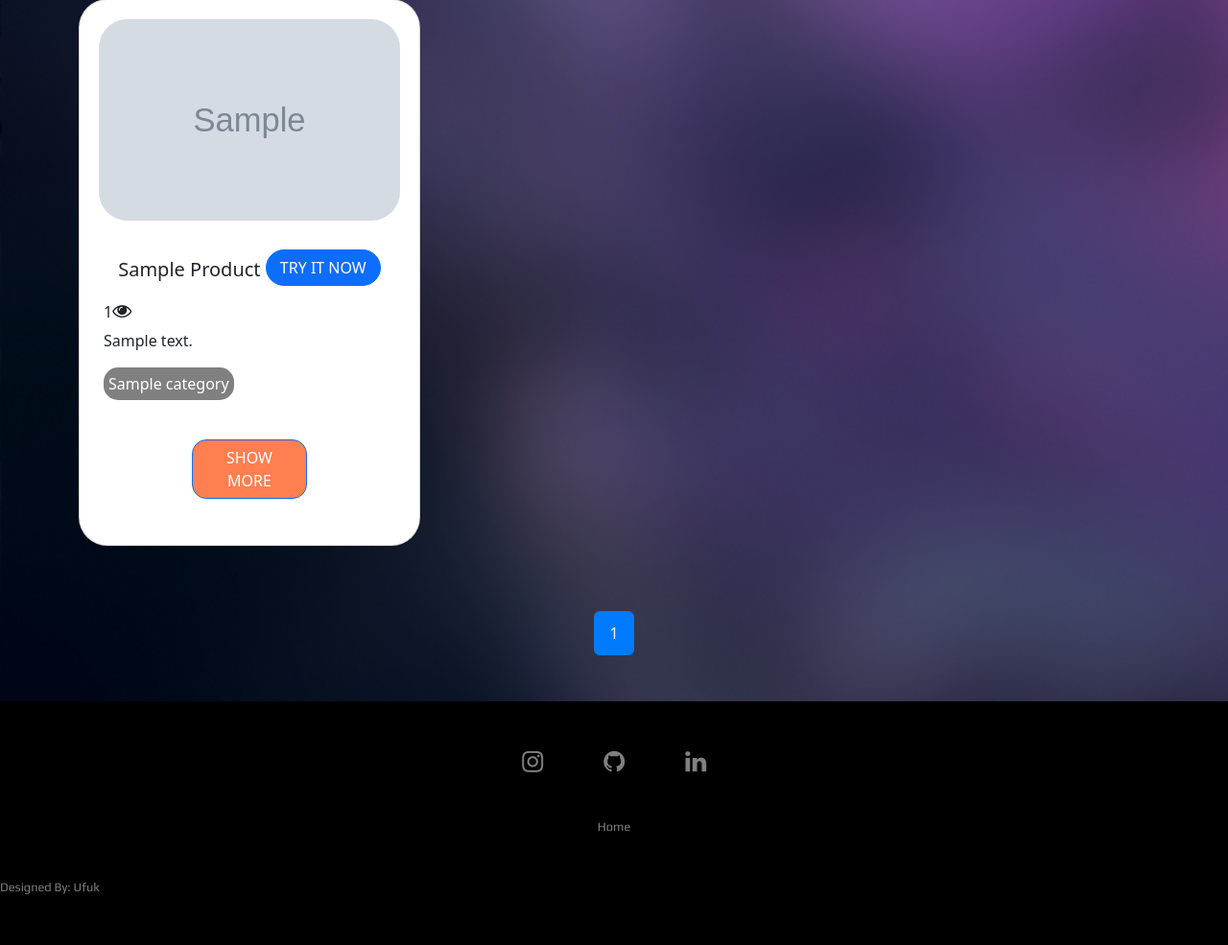
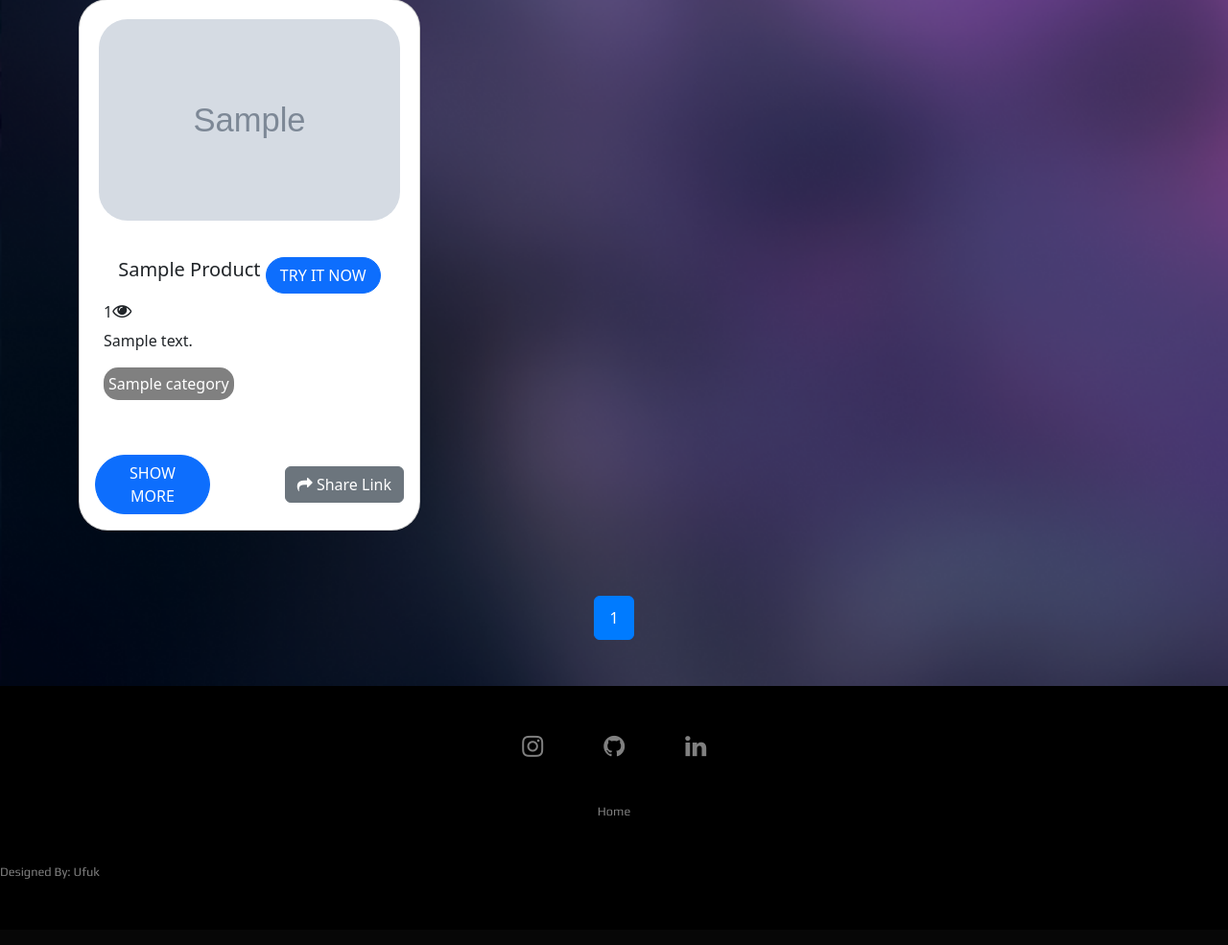
Before and after one commit to ufukcicekdev/aiProjectWebsite, a Django app: page / in a window 1280 px wide. Shown: the part 402-1387 px from the top of the page at 96% size. After the commit the page ends 1318 px from the top, so only its background shows below. Run offline with Django 4.2, Linux system fonts and the light colour scheme; tables that the repository leaves empty hold one stand-in row (values such as "Sample post"); grey boxes marked "Sample" are stand-in pictures; some libraries are stand-ins or nearby versions.

Commit message:
share link added

```diff
--- a/aiwebsite/templates/core/base.html
+++ b/aiwebsite/templates/core/base.html
@@ -28,6 +28,7 @@
     <!--GOOGLE FONTS-->
     <link rel="preconnect" href="https://fonts.gstatic.com">
     <link href="https://fonts.googleapis.com/css2?family=Fredoka+One&family=Play&display=swap" rel="stylesheet">
+
 
     <!-- Google tag (gtag.js) -->
 <script async src="https://www.googletagmanager.com/gtag/js?id=G-CEB1S1LBF2"></script>
--- a/aiwebsite/templates/page/product_list.html
+++ b/aiwebsite/templates/page/product_list.html
@@ -38,34 +38,59 @@
                     <img src="{{ product.imageSrc }}" width="250" height="250" class="card-img-top" alt="{{ product.title }}">
                 </div>
                 <div class="card-body">
-                    <h5 class="card-title" style="text-align: center;" title="{{product.title}}">{{ product.title | title }} <a href="{{ product.url }}" target="_blank" class="btn btn-primary btn-block mb-2">TRY IT NOW</a></h5>
+                    <h5 class="card-title" style="text-align: center;" title="{{product.title}}">
+                        {{ product.title | title }}  <a href="{{ product.url }}" target="_blank" class="btn btn-primary btn-block mt-2">TRY IT NOW</a>
+                    </h5>
                     <h6>{{ product.view_count }}<i class="fa fa-eye" style="font-size:20px"></i></h6>
                     <p class="card-text">{{ product.description | truncatechars:200 }}</p>
-                    <p class="card-category" title="{{ product.category.title }}" style="background-color: grey; color: white; padding: 5px; border-radius: 15px; text-align: center; display: inline-block; width: fit-content;">{{ product.category.title }}</p>
+                    <p class="card-category" title="{{ product.category.title }}"
+                       style="background-color: grey; color: white; padding: 5px; border-radius: 15px; text-align: center; display: inline-block; width: fit-content;">
+                        {{ product.category.title }}
+                    </p>
                 </div>
-                <div class="mb-5 d-flex flex-column align-items-center">
+                <div class="d-flex justify-content-between align-items-center p-3">
+                    <div>
+                        <a href="{{ product.get_absolute_url }}" class="btn btn-primary btn-block">SHOW MORE</a>
 
-                    <a href="{{ product.get_absolute_url }}" class="btn btn-primary btn-block" style="background-color: coral; border-radius: 15px;">SHOW MORE</a>
+                    </div>
+                    <div>
+                        <button class="btn btn-secondary copy-link-button" data-link="https://aibridge.tech{{ product.get_absolute_url }}">
+                            <i class="fa fa-share"></i> Share Link
+                        </button>
+                    </div>
                 </div>
             </div>
         </div>
         {% endfor %}
     {% elif products %}
         {% for product in page_obj %}
+
         <div class="col">
             <div class="card">
                 <div class="image-container">
                     <img src="{{ product.imageSrc }}" width="250" height="250" class="card-img-top" alt="{{ product.title }}">
                 </div>
                 <div class="card-body">
-                    <h5 class="card-title" style="text-align: center;" title="{{product.title}}">{{ product.title | title }} <a href="{{ product.url }}" target="_blank" class="btn btn-primary btn-block mb-2">TRY IT NOW</a></h5>
+                    <h5 class="card-title" style="text-align: center;" title="{{product.title}}">
+                        {{ product.title | title }}  <a href="{{ product.url }}" target="_blank" class="btn btn-primary btn-block mt-2">TRY IT NOW</a>
+                    </h5>
                     <h6>{{ product.view_count }}<i class="fa fa-eye" style="font-size:20px"></i></h6>
                     <p class="card-text">{{ product.description | truncatechars:200 }}</p>
-                    <p class="card-category" title="{{ product.category.title }}" style="background-color: grey; color: white; padding: 5px; border-radius: 15px; text-align: center; display: inline-block; width: fit-content;">{{ product.category.title }}</p>
+                    <p class="card-category" title="{{ product.category.title }}"
+                       style="background-color: grey; color: white; padding: 5px; border-radius: 15px; text-align: center; display: inline-block; width: fit-content;">
+                        {{ product.category.title }}
+                    </p>
                 </div>
-                <div class="mb-5 d-flex flex-column align-items-center">
+                <div class="d-flex justify-content-between align-items-center p-3">
+                    <div>
+                        <a href="{{ product.get_absolute_url }}" class="btn btn-primary btn-block">SHOW MORE</a>
 
-                    <a href="{{ product.get_absolute_url }}" class="btn btn-primary btn-block" style="background-color: coral; border-radius: 15px;">SHOW MORE</a>
+                    </div>
+                    <div>
+                        <button class="btn btn-secondary copy-link-button" data-link="https://aibridge.tech{{ product.get_absolute_url }}">
+                            <i class="fa fa-share"></i> Share Link
+                        </button>
+                    </div>
                 </div>
             </div>
         </div>
@@ -130,4 +155,32 @@
     </ul>
 </div>
 
+
+
+<script>
+    // Kopyalama işlemi için gerekli JavaScript kodu
+    const copyLinkButtons = document.querySelectorAll('.copy-link-button');
+
+    copyLinkButtons.forEach(button => {
+        button.addEventListener('click', function () {
+            const link = button.getAttribute('data-link');
+
+            // Kopyalama işlemi
+            const tempInput = document.createElement('input');
+            tempInput.value = link;
+            document.body.appendChild(tempInput);
+            tempInput.select();
+            document.execCommand('copy');
+            document.body.removeChild(tempInput);
+
+            // Kopyalandı bildirimi
+            button.innerHTML = '<i class="fa fa-check"></i> Copied!';
+            setTimeout(() => {
+                button.innerHTML = '<i class="fa fa-share"></i> Share Link';
+            }, 2000);
+        });
+    });
+</script>
+
+
 {% endblock container %}
```
Also changed, not shown: aiwebsite/templates/page/product_detail.html (+25 -7 lines).
